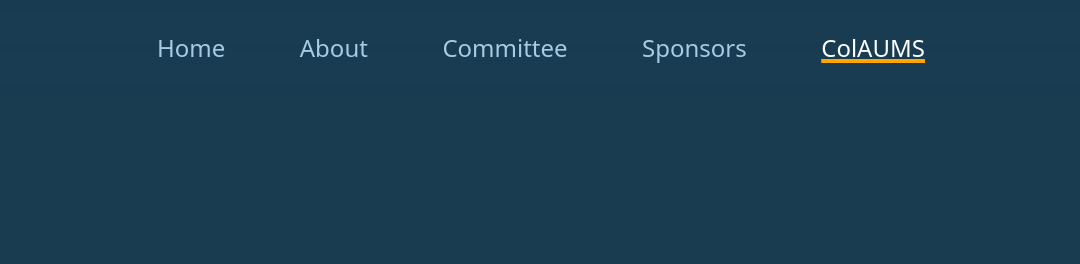
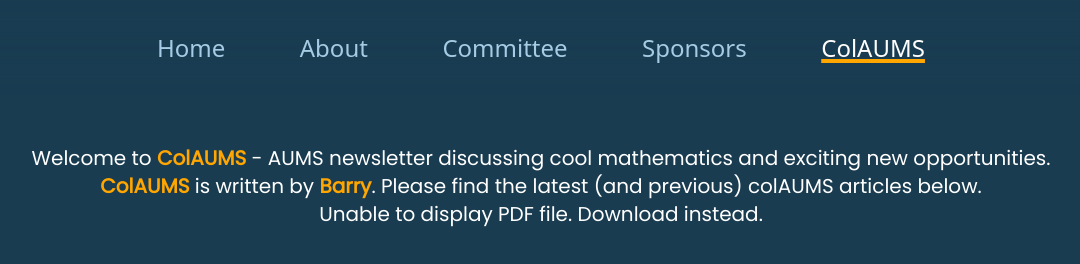
Before and after one commit to Adelaide-University-Maths-Society/aums.org.au, an Astro site: page /col-aums in a window 1280 px wide. Shown: the whole page, without its empty margins (99-1179 px from the left). Built offline with nearby package versions, Linux system fonts and the light colour scheme; Astro itself is replaced by a stand-in of ours.

Commit message:
update col-aums

```diff
--- a/src/pages/col-aums.astro
+++ b/src/pages/col-aums.astro
@@ -1,8 +1,18 @@
 ---
 import BaseLayout from "../layouts/BaseLayout.astro";
 import Navbar from "../components/Navbar.astro";
+import { styles } from "../styles/tailwindStyle";
 ---
 
 <BaseLayout pageTitle="ColAUMS">
     <Navbar pageTitle="ColAUMS"/>
+    <div class=`${styles.colAUMSPadding} text-text font-body ${styles.lgText} flex flex-col justify-center text-center`>
+        <h1>Welcome to <span class="text-accent font-semibold">ColAUMS</span> - AUMS newsletter discussing cool mathematics and exciting new opportunities.</h1>
+        <h1><span class="text-accent font-semibold">ColAUMS</span> is written by <span class="text-accent font-semibold">Barry</span>. Please find the latest (and previous) colAUMS articles below.</h1>
+        <div>
+            <object data="/uploads/media/default/0001/01/540cb75550adf33f281f29132dddd14fded85bfc.pdf" type="application/pdf" width="100%" height="500px">
+                <p>Unable to display PDF file. <a href="/uploads/media/default/0001/01/540cb75550adf33f281f29132dddd14fded85bfc.pdf">Download</a> instead.</p>
+            </object>
+        </div>
+    </div>
 </BaseLayout>
--- a/src/styles/tailwindStyle.js
+++ b/src/styles/tailwindStyle.js
@@ -8,6 +8,7 @@
     xl4Text:'text-2xl  sm:text-3xl  md:text-4xl  lg:text-5xl',
     navbarPadding: 'px-8 md:px-16 py-8 md:py-8',
     mainPadding: 'px-8 md:px-20 lg:px-32 py-2 sm:py-8 md:py-4',
+    colAUMSPadding: 'px-8 md:px-20 lg:px-32 py-2 sm:py-8 md:py-12',
     aboutPadding: 'px-8 md:px-20 lg:px-32 py-2 sm:py-8 md:py-12',
     blogPadding: 'px-8 md:px-20 lg:px-48 py-2 sm:py-8 md:py-4',
     mainGap: 'gap-4 md:gap-6 lg:gap-12',
```
